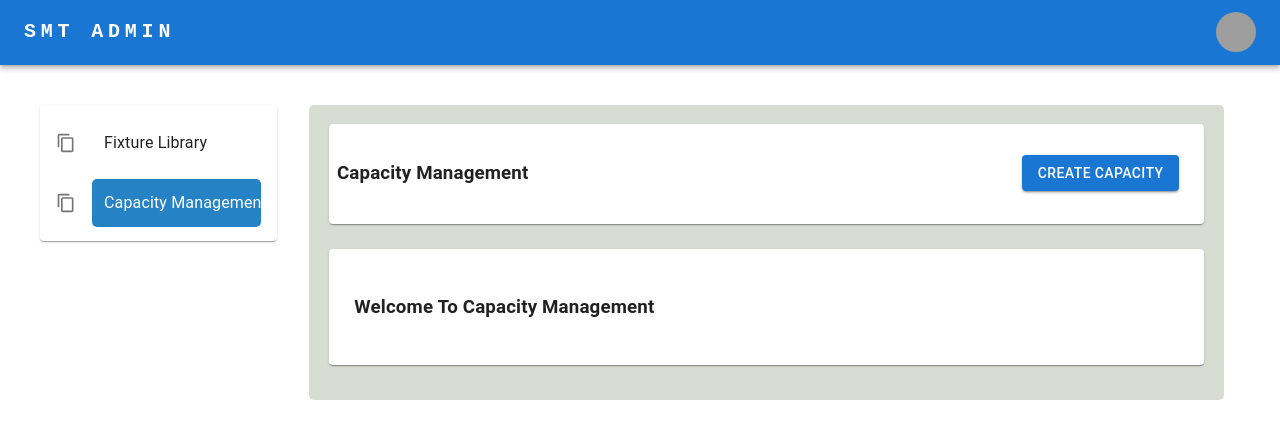
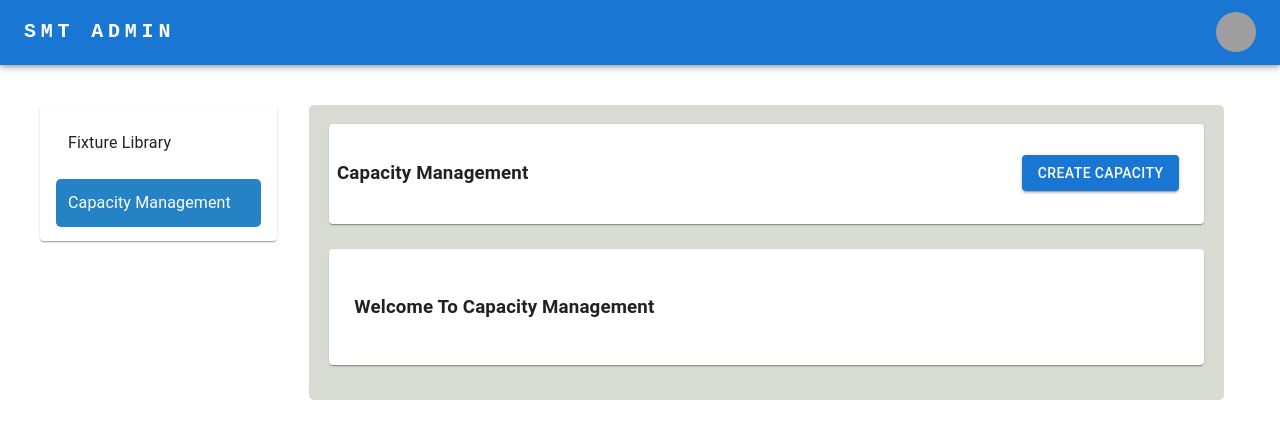
Before and after one commit to mohankumargv007/hackathon, a Next.js app: page /admin/capacity-management in a window 1280 px wide. Shown: the top 438 px of the page. Built offline with nearby package versions, Linux system fonts and the light colour scheme; grey boxes are pictures that could not be loaded.

Commit message:
chore: reverted toast message

```diff
--- a/components/admin/admin-sidebar.js
+++ b/components/admin/admin-sidebar.js
@@ -27,9 +27,6 @@ function Sidebar() {
         <MenuList>
             {pages.map((page, index) => (
                 <MenuItem key={index}>
-                    <ListItemIcon>
-                        <ContentCopy fontSize="small"/>
-                    </ListItemIcon>
                     {
                         router.pathname.includes(page.path) ?
                         <ListItemText className={styles.listItemActive} onClick={() => router.push('/'+page.path)}>
```
